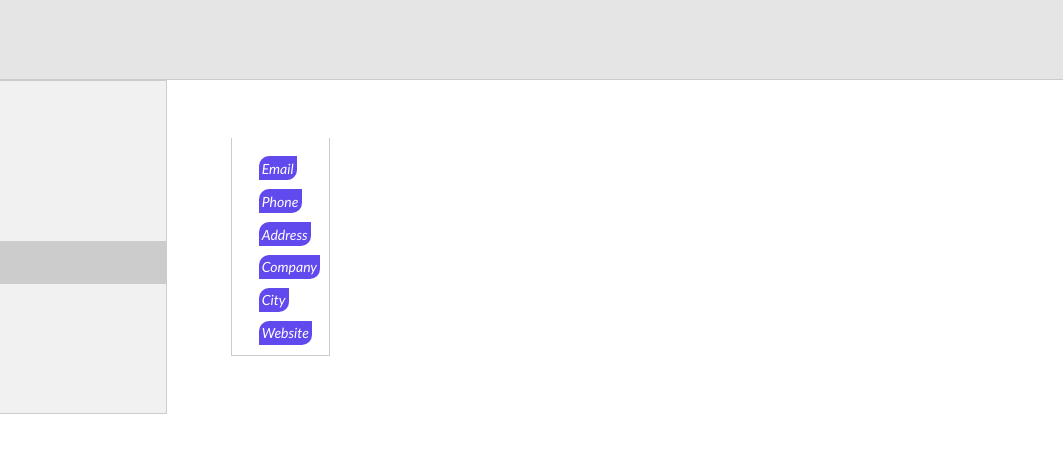
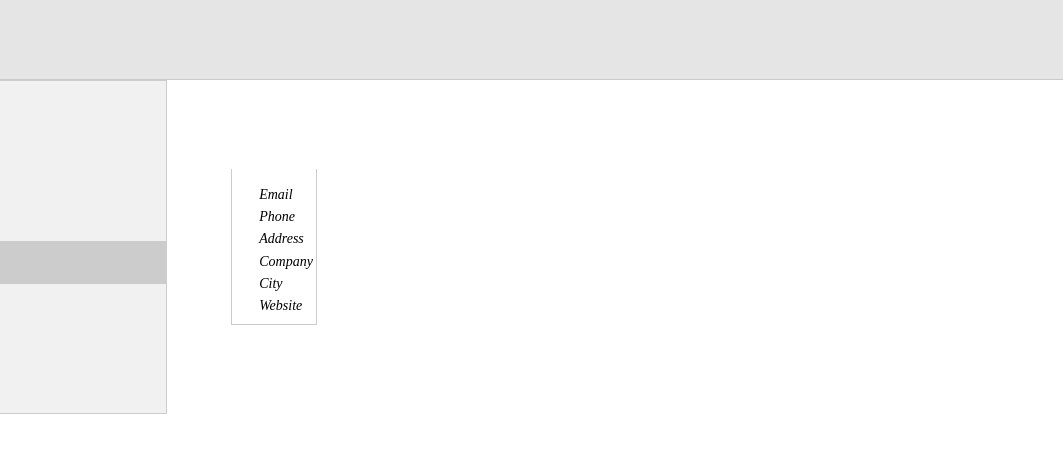
Before and after one commit to Eyiowuawi/apiConsumptionTask, a plain HTML site: page userDetails.html in a window 1280 px wide. Shown: the full height of the page, 217-1280 px from the left. Drawn offline with Linux system fonts and the light colour scheme; no server answers.

Commit message:
profile_sstyling

```diff
--- a/style.css
+++ b/style.css
@@ -123,23 +123,17 @@
 
 .info span {
     font-size: 14px;
-    color: #fff;
+    color: black;
     font-style: oblique;
     font-weight: 400;
-    font-family: "Trebuchet MS", "Lucida Sans Unicode", "Lucida Grande",
-        "Lucida Sans", Arial, sans-serif;
     padding: 0.2rem;
-    background-color: #604aed;
-    margin: 0.3rem 0.7rem 0.3rem 0;
-    display: inline-block;
-    border-radius: 10px 0px 10px 0;
+
 }
 
 .info h2 {
     font-size: 30px;
-    color: #535b67;
+    color: black;
     font-weight: 600;
-    font-family: "Gill Sans", "Gill Sans MT", Calibri, "Trebuchet MS", sans-serif;
     margin: 0.5rem 0;
 }
 
```
